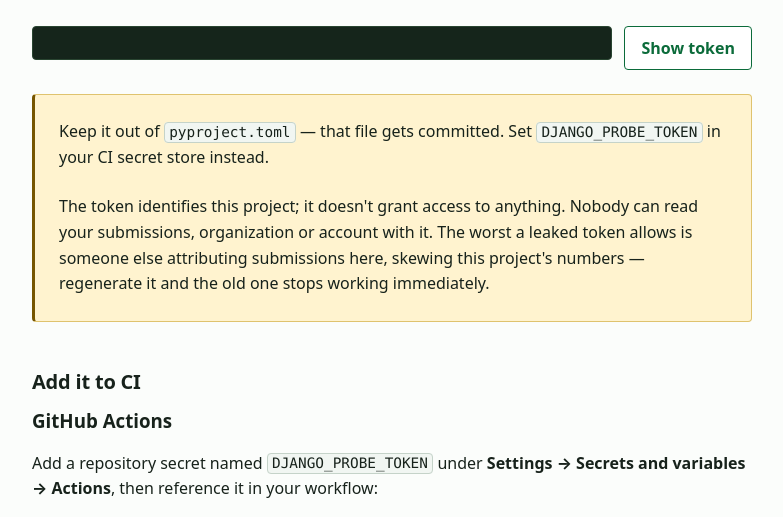
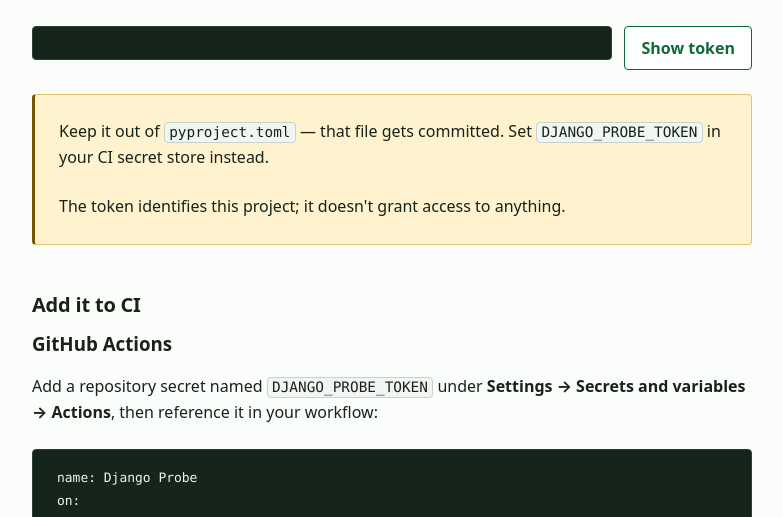
Before and after one commit to tim-schilling/django-probe, a Django app: template src/webapp/templates/project_detail.html in a window 1280 px wide. Shown: the part 159-676 px from the top of the page, without its empty margins (248-1031 px from the left). Run offline with Django 4.2, Linux system fonts and the light colour scheme; the template is opened without the code that fills it, so the values that code supplies are empty.

Commit message:
Apply suggestion from @tim-schilling

```diff
--- a/src/webapp/templates/project_detail.html
+++ b/src/webapp/templates/project_detail.html
@@ -30,10 +30,7 @@
   <code>DJANGO_PROBE_TOKEN</code> in your CI secret store instead.
 </p>
 <p>
-  The token identifies this project; it doesn't grant access to anything. Nobody can
-  read your submissions, organization or account with it. The worst a leaked token
-  allows is someone else attributing submissions here, skewing this project's numbers
-  &mdash; regenerate it and the old one stops working immediately.
+  The token identifies this project; it doesn't grant access to anything.
 </p>
 </div>
 
```
